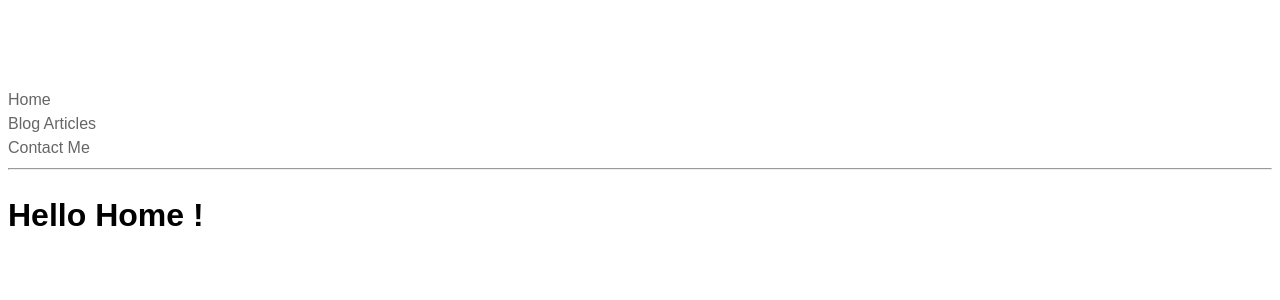
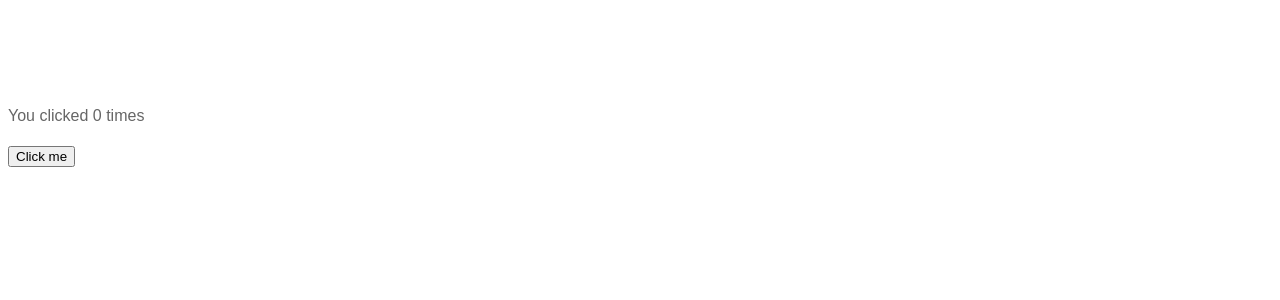
Before and after one commit to fauzan07/react-tutorials, a React (Create React App) app: page / in a window 1280 px wide. Shown: the top 300 px of the page. Built offline with nearby package versions, Linux system fonts and the light colour scheme.

Commit message:
update advance

```diff
--- a/package.json
+++ b/package.json
@@ -6,6 +6,7 @@
     "@testing-library/jest-dom": "^5.14.1",
     "@testing-library/react": "^11.2.7",
     "@testing-library/user-event": "^12.8.3",
+    "prop-types": "^15.7.2",
     "react": "^17.0.2",
     "react-dom": "^17.0.2",
     "react-router-dom": "^5.3.0",
--- a/src/App.js
+++ b/src/App.js
@@ -10,6 +10,8 @@ import { BrowserRouter as Router, Switch, Route, Link } from "react-router-dom";
 import Home from "./Home";
 import Blog from "./Blog";
 import Contact from "./Contact";
+import FunctionHooks from "./FunctionHooks";
+
 
 
 class App extends Component{
@@ -21,10 +23,11 @@ class App extends Component{
         {/* <ConditionalRendering/> */}
         {/* <ListRendering/> */}
         {/* <Styling/> */}
+        <FunctionHooks/>
 
 
 {/* npm install react-router-dom */}
-        <Router>
+        {/* <Router>
             <div>
                 <Link to="/">Home</Link>
             </div>
@@ -48,7 +51,7 @@ class App extends Component{
                     <Contact />
                 </Route>
             </Switch>
-        </Router>
+        </Router> */}
         </>
     }
 
--- /dev/null
+++ b/src/FunctionHooks.js
@@ -0,0 +1,51 @@
+import React, { useState } from 'react';
+
+// class ClassAndFunctions extends Component {
+//     constructor(props) {
+//       super(props);
+//       this.state = {
+//         counter: 0
+//       };
+//     }
+
+//     incrementCounter = () =>{
+//         this.setState({counter: this.state.counter + 1})
+//     }
+
+//     render() {
+//       return (
+//         <div>
+//           <h1>Hello state</h1>
+//           <h2>counter : {this.state.counter}</h2>
+//           <Child incrementCounter={this.incrementCounter}/>
+//         </div>
+//       );
+//     }
+//   }
+
+// Hooks
+// It gives to access state and lifecycle method inside the function component
+// Hooks are a new additional in react
+// They let you, use state & other react feature without writing the class
+// basically class are difficult to understand for our and compiler so hooks replace class component
+// Hooks make your app much cleaner by using functions
+
+function FunctionHooks() {
+  // Declare a new state variable, which we'll call "count"
+    const [count, setCount] = useState(0);
+
+    const incrementCounter = () =>{
+        setCount(count + 1)
+    }
+
+    return (
+        <div>
+        <p>You clicked {count} times</p>
+        <button onClick={incrementCounter}>
+            Click me
+        </button>
+        </div>
+    );
+}
+
+export default FunctionHooks
```
Also changed, not shown: src/ClassAndFunctions.js (+5 -5 lines), src/PropTypeEx.js (added, +68 -0 lines), 16 other files (tests, documents, lock files or other folders).
